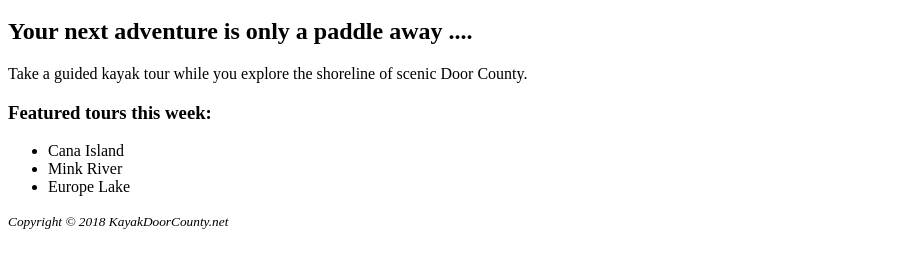
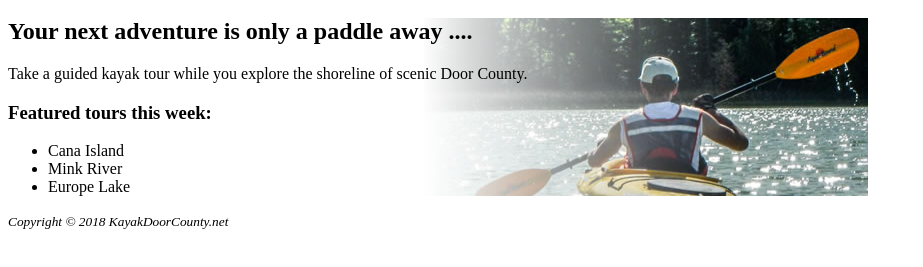
Before and after one commit to ConBotSeven/Shiny-Metal-Repository, a plain HTML site: page index.html in a window 1280 px wide. Shown: the part 113-380 px from the top of the page, without its empty margins (0-923 px from the left). Drawn offline with Linux system fonts and the light colour scheme.

Commit message:
Update index.html

```diff
--- a/index.html
+++ b/index.html
@@ -5,6 +5,8 @@
 <meta charset="utf-8">
 <title>KayakDoorCounty.net</title>
 <style>
+  main{background-image: url(heroback\ \(1\).jpg);
+  background-repeat: no-repeat;}
   #bar {background-color: #152420;}
   img {border: none;}
 </style>
```
